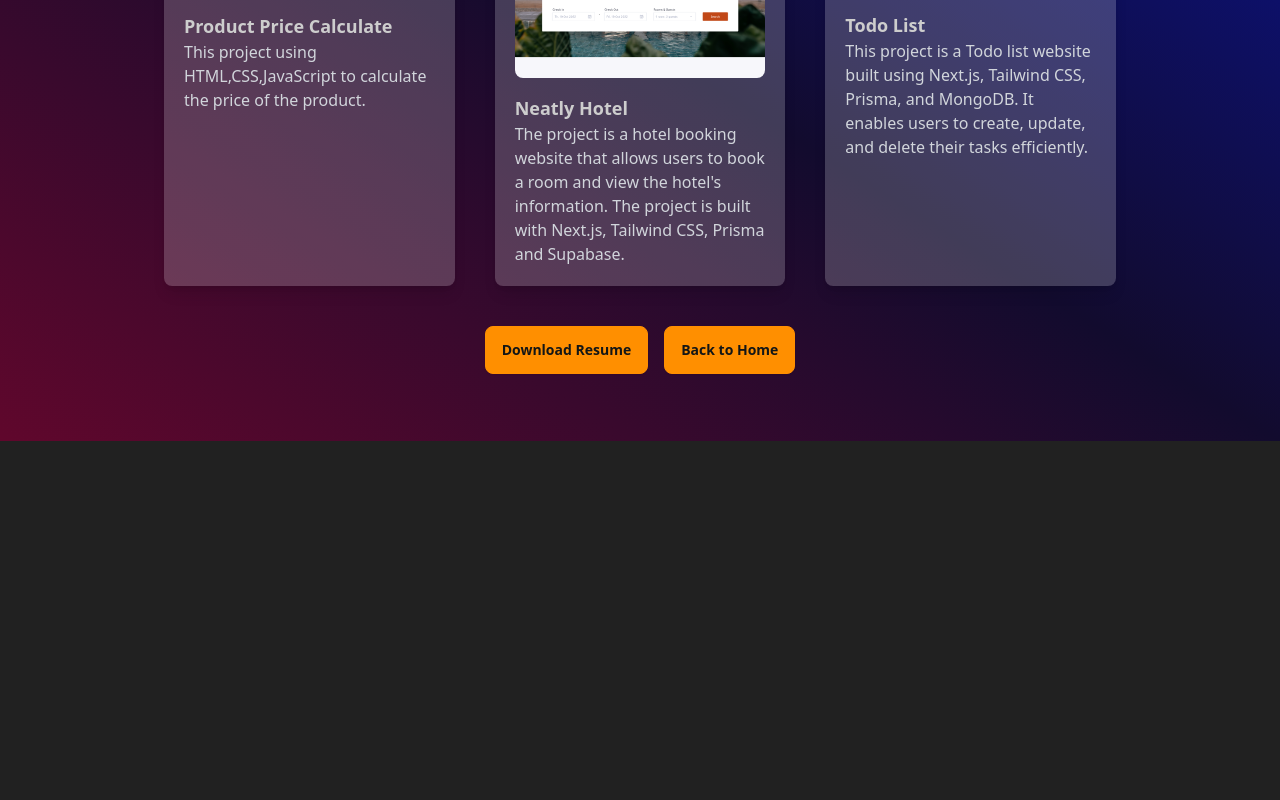
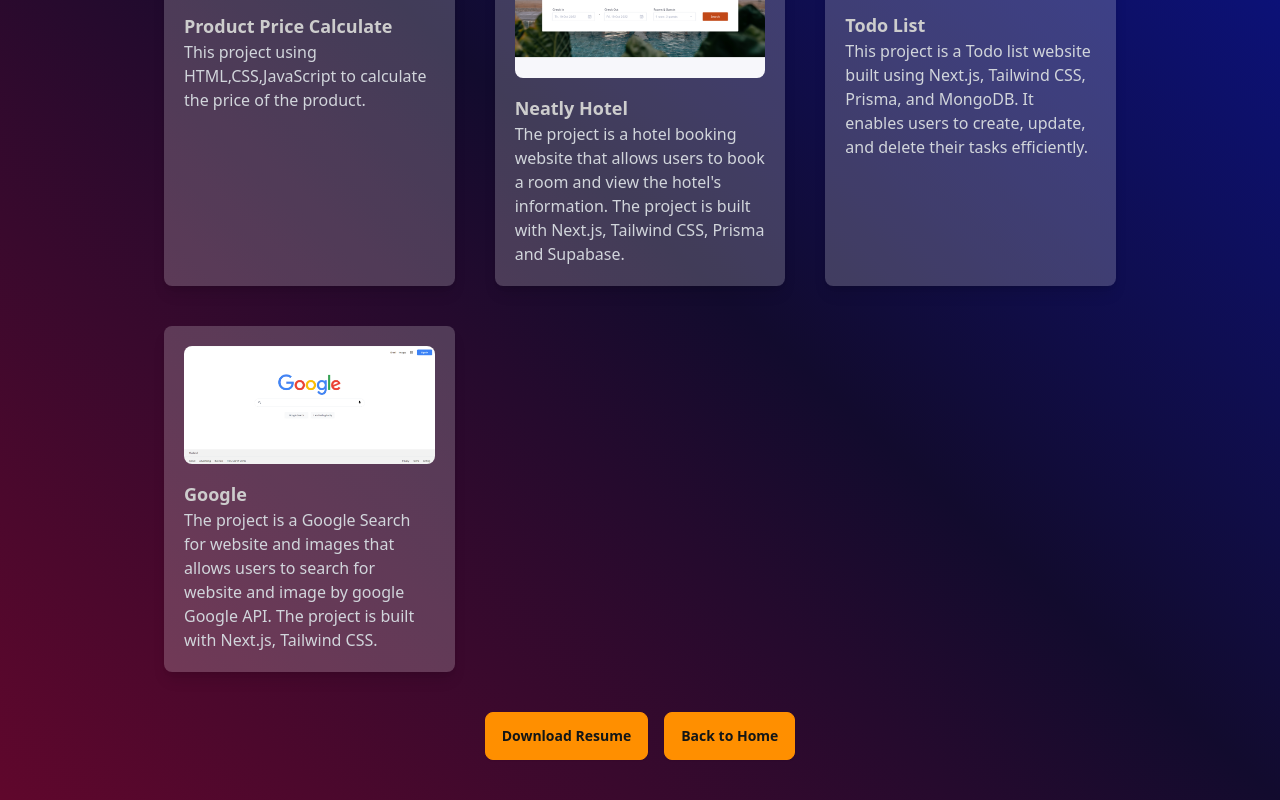
Before and after one commit to Chayanon11/My-Resume, a React (Vite) app: page /portfolio in a window 1280 px wide. Shown: the part 359-1159 px from the top of the page. Before the commit the page ends 800 px from the top, so only its background shows below. Built offline with nearby package versions, Linux system fonts and the light colour scheme.

Commit message:
add google clone project to portfolio

```diff
--- a/src/pages/Portfolio.jsx
+++ b/src/pages/Portfolio.jsx
@@ -4,6 +4,7 @@ import ProductCaluculateImage from "../assets/product-calculator-preview.png";
 import Resume from "../assets/ChayanonResume.pdf";
 import NeatlyHotelImage from "../assets/neatly-hotel-preview.png";
 import todoListImage from "../assets/todoList.png";
+import GoogleSearchImage from "../assets/GoogleSearch.png";
 
 export function PortfolioComponent() {
   return (
@@ -72,6 +73,25 @@ export function PortfolioComponent() {
             </p>
           </a>
         </div>
+
+        <div className="project-card bg-white bg-opacity-20 rounded-lg shadow-lg p-5">
+          <a
+            href="https://grand-final-project-neatly-hotel-teal.vercel.app/"
+            target="_blank"
+            rel="noopener noreferrer">
+            <img
+              src={GoogleSearchImage}
+              alt="Product Price Calculate"
+              className="rounded-lg mb-4"
+            />
+            <h2 className="text-lg font-bold">Google </h2>
+            <p className="text-md text-gray-300">
+              The project is a Google Search for website and images that allows
+              users to search for website and image by google Google API. The
+              project is built with Next.js, Tailwind CSS.
+            </p>
+          </a>
+        </div>
       </div>
 
       <div className="flex justify-center mt-10">
```
Also changed, not shown: src/assets/GoogleSearch.png (added).
